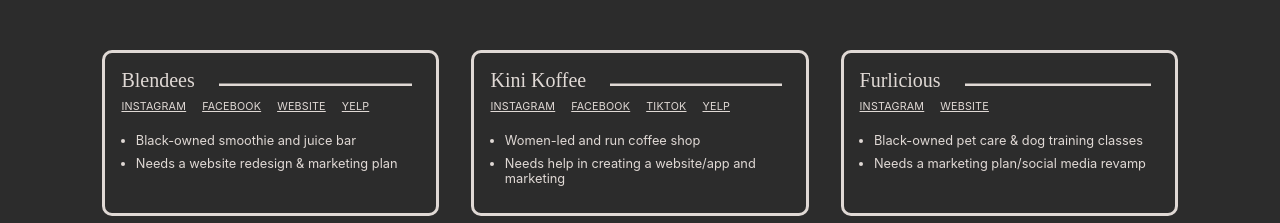
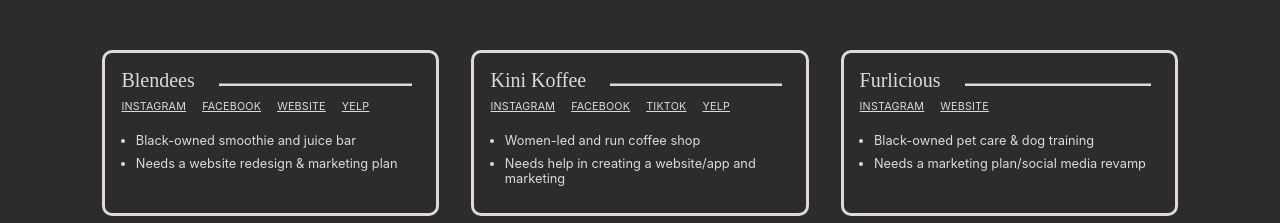
Before and after one commit to ucsddesignco/powerup, a React (Create React App) app: page / in a window 1280 px wide. Shown: the part 2604-2827 px from the top of the page. Built offline with nearby package versions, Linux system fonts and the light colour scheme; a web font is replaced by a local one.

Commit message:
update text

```diff
--- a/src/components/Cards.js
+++ b/src/components/Cards.js
@@ -136,7 +136,7 @@
             </div>
             <ul className="cards-bullets">
               <li className="bullet-text">
-                Black-owned pet care & dog training classes
+                Black-owned pet care & dog training
               </li>
               <li className="bullet-text">Needs a marketing plan/social media revamp</li>
             </ul>
```
